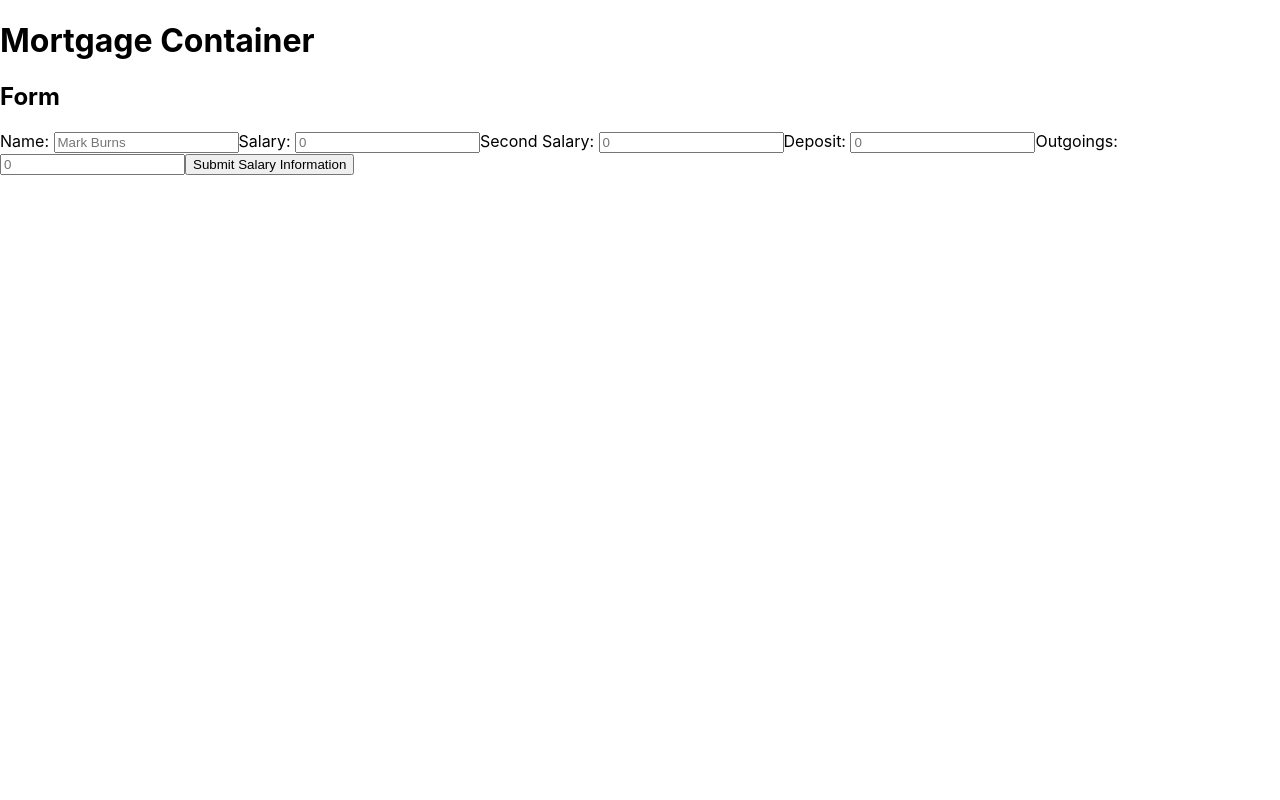
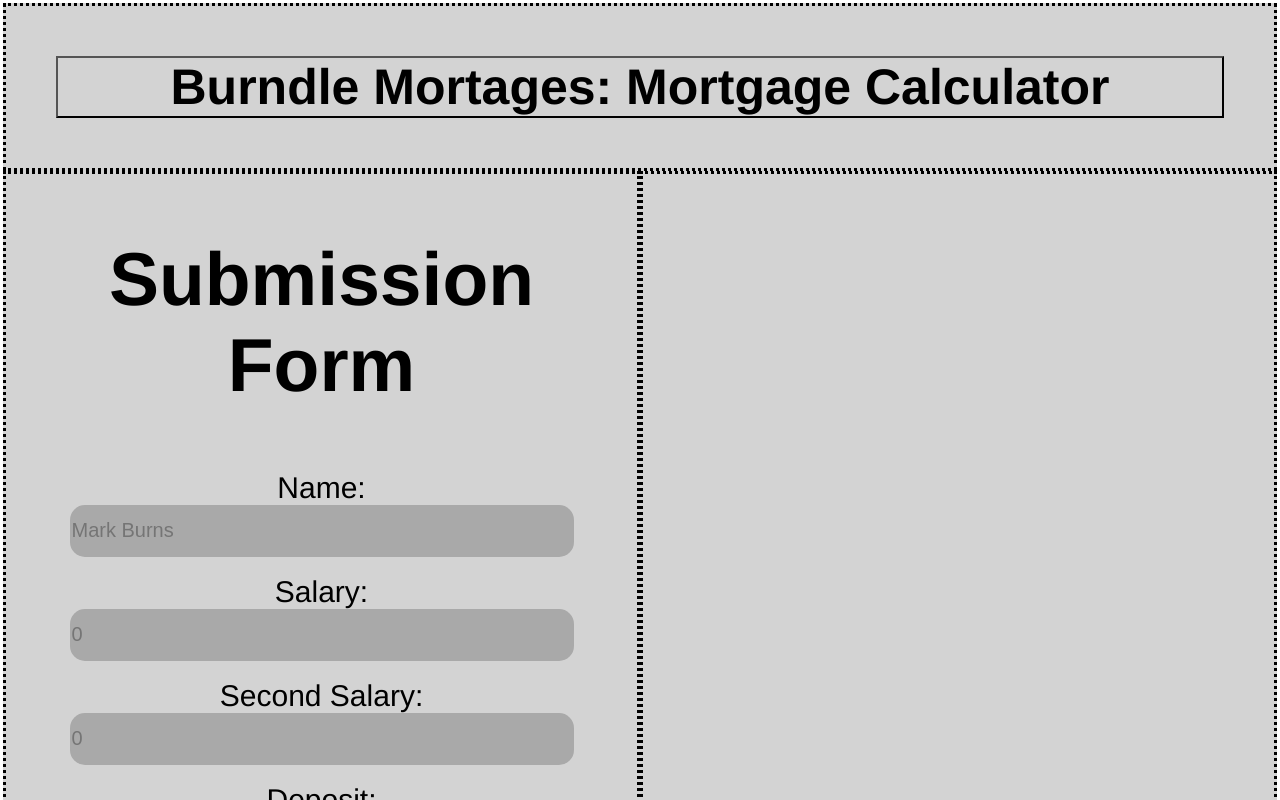
Before and after one commit to JamesSBeedle/mortgage_calculator, a React (Create React App) app: page / in a window 1280 px wide. Shown: the top 800 px of the page. Built offline with nearby package versions, Linux system fonts and the light colour scheme.

Commit message:
Further CSS done

```diff
--- /dev/null
+++ b/src/components/Form.css
@@ -0,0 +1,38 @@
+#form-container{
+    font-family: 'Franklin Gothic Medium', 'Arial Narrow', Arial, sans-serif;
+    display: grid;
+    /* grid-template-rows:1fr 3fr; */
+    text-align: center;
+
+
+}
+
+.button{
+    height: 50px;
+    width: 500px;
+    font-size: 20px;
+    margin: 5px;
+}
+
+.inner-form-container{
+    display: grid;
+}
+
+.form-title{
+    font-size: 50px;
+}
+
+.input-label{
+    font-size: 30px;
+    color: black;
+}
+
+.input-box{
+    border:none;
+    width:500px;
+    height:50px;
+    background-color:darkgray;
+    color:white;
+    font-size: 20px;
+    border-radius: 15px;
+}
--- a/src/components/MortgageDisplay.js
+++ b/src/components/MortgageDisplay.js
@@ -8,7 +8,7 @@ const MortgageDisplay= ({userInfo}) => {
 
     return(
         <>
-        <h1>MortgageDisplay</h1>
+        <h1>Mortgage Information</h1>
         <h1>User Name: </h1>
         <h3>{userInfo.name}</h3>
         <h1>Salary:  </h1>
--- a/src/components/UserForm.js
+++ b/src/components/UserForm.js
@@ -1,4 +1,5 @@
 import {useState} from 'react'
+import './Form.css'
 
 const UserForm = ({onFormSubmit}) => {
 
@@ -58,10 +59,17 @@ const UserForm = ({onFormSubmit}) => {
     }
 
     return(
-        <>
-        <h2> Form</h2>
-        <form onSubmit={handleFormSubmit}>
-            <label for="name">Name: </label>
+        <div id="form-container">
+            <section class="form-title">
+                <h2> Submission Form</h2>
+            </section>
+
+            <section >
+                <form onSubmit={handleFormSubmit} class="inner-form-container">
+                    <section >
+                        <label for="name" class="input-label">Name: </label>
+                    </section>
+                    <section>
                         <input
                             type="text"
                             placeholder="Mark Burns"
@@ -69,9 +77,14 @@ const UserForm = ({onFormSubmit}) => {
                             value={name}
                             onChange={handleNameChange}
                             required
+                            class="input-box"
                         />
-
-            <label for="salary">Salary: </label>
+                    </section>
+                    <br/>
+                    <section>
+                        <label for="salary" class="input-label">Salary: </label>
+                    </section>
+                    <section>
                         <input
                             type="number"
                             placeholder="0"
@@ -79,43 +92,63 @@ const UserForm = ({onFormSubmit}) => {
                             value={salary}
                             onChange={handleSalaryChange}
                             required
+                            class="input-box"
                         />
-
-            <label for="secondSalary">Second Salary: </label>
+                    </section>
+                    <br/>
+                    <section>
+                        <label for="secondSalary" class="input-label">Second Salary: </label>
+                    </section>
+                    <section>
                         <input
                             type="number"
                             placeholder="0"
                             id="secondSalary"
                             value={secondSalary}
                             onChange={handleSecondSalaryChange}
+                            class="input-box"
                         />
-
-
-            <label for="deposit">Deposit: </label>
+                    </section>
+                    <br/>
+                    <section>
+                        <label for="deposit" class="input-label">Deposit: </label>
+                    </section>
+                    <section>
                         <input
                             type="number"
                             placeholder="0"
                             id="deposit"
                             value={deposit}
                             onChange={handleDepositChange}
+                            class="input-box"
                         />
-
-            <label for="outgoings">Outgoings: </label>
+                    </section>
+                    <br/>
+                    <section>
+                        <label for="outgoings" class="input-label">Outgoings: </label>
+                    </section>
+                    <section>
                         <input
                             type="number"
                             placeholder="0"
                             id="outgoings"
                             value={outgoings}
                             onChange={handleOutgoingsChange}
+                            class="input-box"
                         />
-
+                    </section>
+                    <br/>
+                    <section>
                         <input
                             type="submit"
                             value="Submit Salary Information"
+                            class="button"
                         />
+                    </section>
                 </form>
+            </section>
 
-        </>
+        </div>
     )
 }
 
--- /dev/null
+++ b/src/containers/MortgageContainer.css
@@ -0,0 +1,24 @@
+.header{
+    font-family: 'Franklin Gothic Medium', 'Arial Narrow', Arial, sans-serif;
+    font-size: 50px;
+    border:2px outset black;
+    text-align: center;
+    margin: 50px;
+}
+
+#main-container{
+    display: grid;
+    margin:3px;
+
+}
+
+.inner-container{
+    display: grid;
+    grid-template-columns:1fr 1fr;
+}
+
+.container-box{
+    justify-content: center;
+    border: 3px dotted black;
+    background-color: lightgrey;
+}
--- a/src/containers/MortgageContainer.js
+++ b/src/containers/MortgageContainer.js
@@ -1,6 +1,7 @@
 import MortgageDisplay from '../components/MortgageDisplay'
 import UserForm from '../components/UserForm'
 import {useState} from 'react'
+import './MortgageContainer.css'
 
 const MortgageContainer = () => {
 
@@ -11,11 +12,21 @@ const MortgageContainer = () => {
     }
 
     return(
-        <>
-            <h1>Mortgage Container</h1>
-            <UserForm onFormSubmit={addUserInfo}/>
-            <MortgageDisplay userInfo={userInformation}/>
-        </>
+        <main id="main-container">
+            <section class="container-box">
+                <h1 class="header">Burndle Mortages: Mortgage Calculator</h1>
+            </section>
+
+            <section class="inner-container">
+                <section class="container-box">
+                    <UserForm onFormSubmit={addUserInfo}/>
+                </section>
+
+                <section class="container-box">
+                    <MortgageDisplay userInfo={userInformation}/>
+                </section>
+            </section>
+        </main>
     )
 }
 
```
Lines whose indentation alone changed are shown as unchanged.
